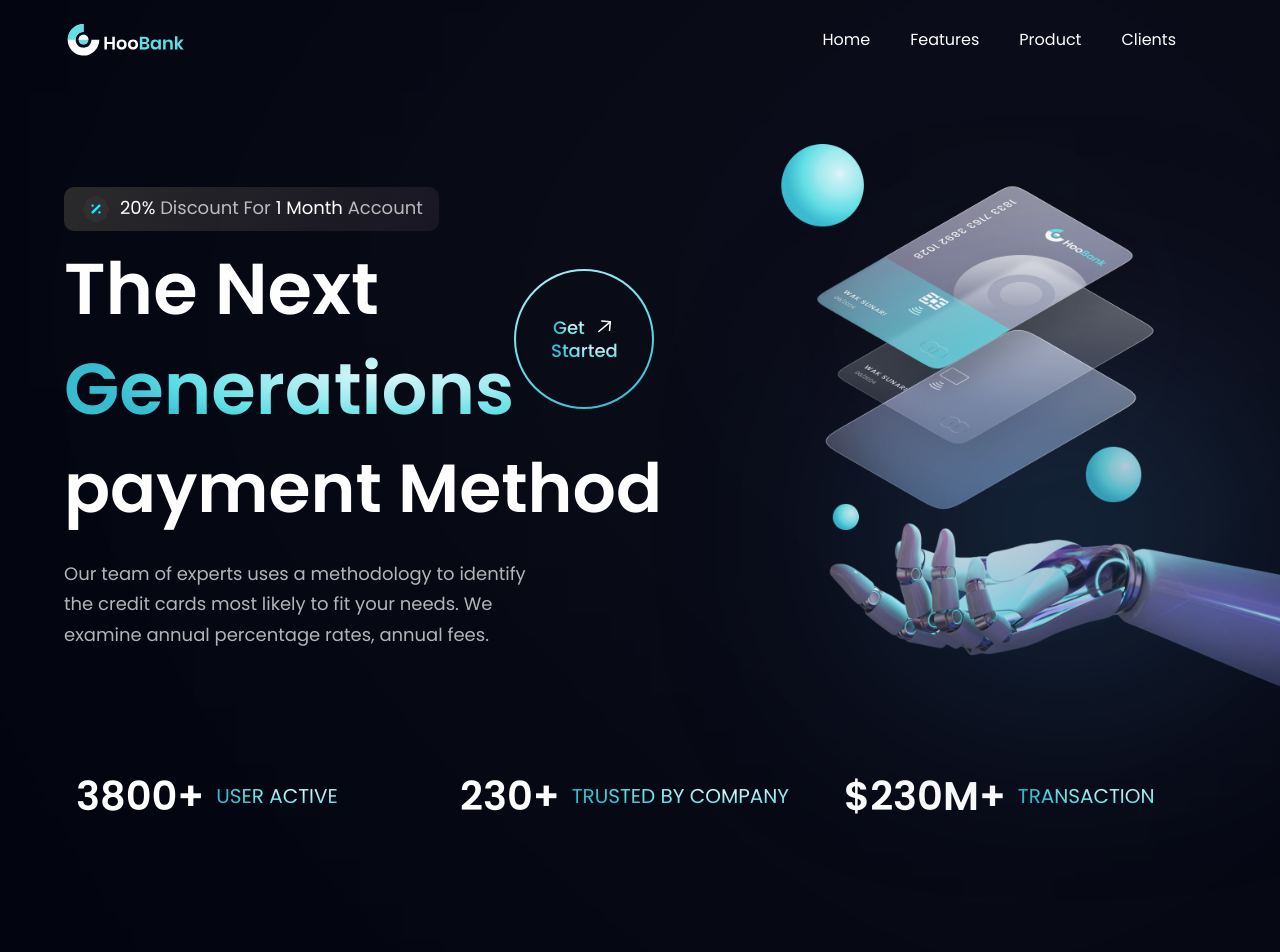
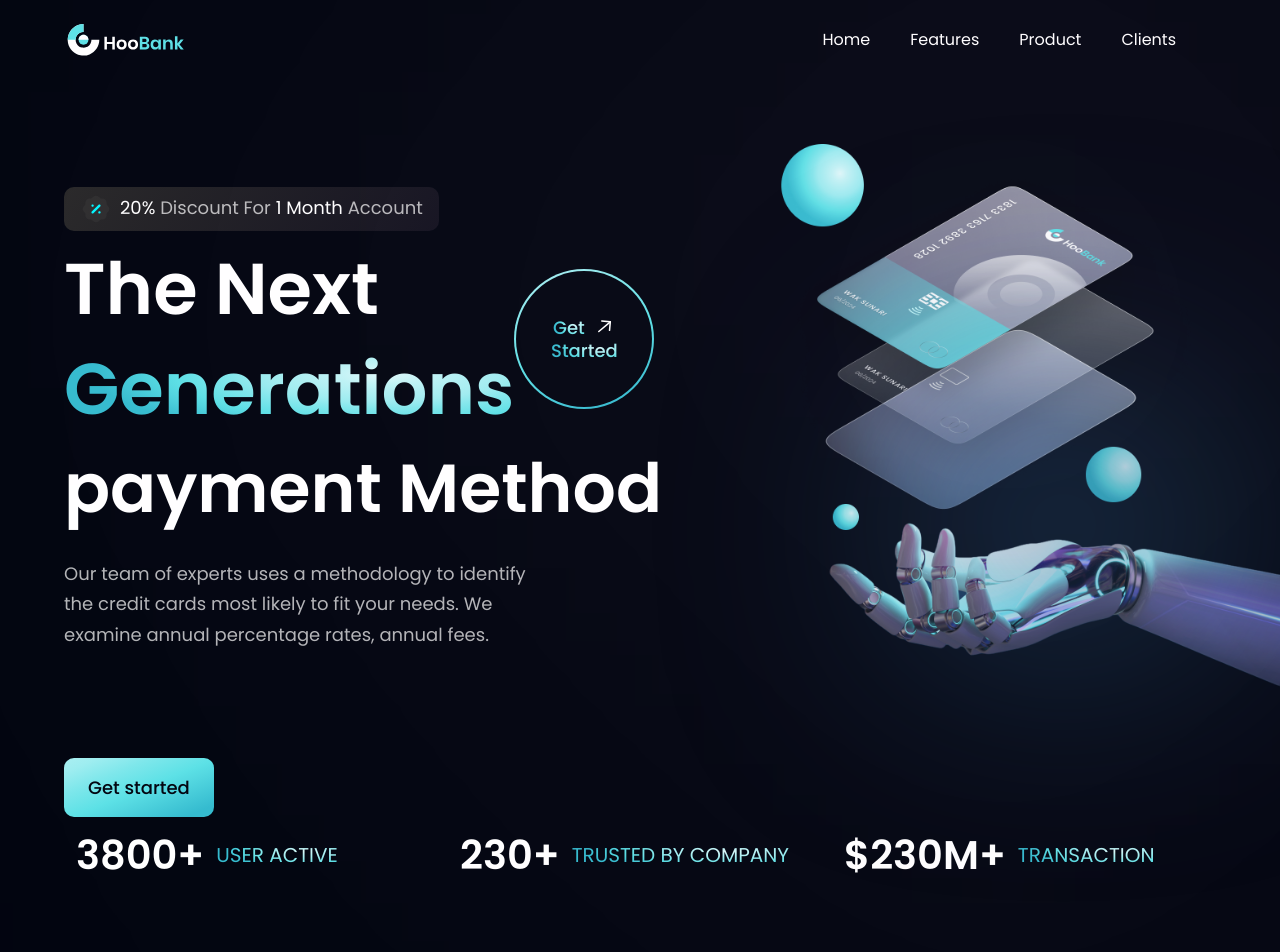
Before and after one commit to saadismail01/Bank_Web, a React (Vite) app: page / in a window 1280 px wide. Shown: the top 952 px of the page. Built offline with nearby package versions, Linux system fonts and the light colour scheme.

Commit message:
add the new style for btn

```diff
--- a/src/components/Button.jsx
+++ b/src/components/Button.jsx
@@ -1,8 +1,16 @@
+/* eslint-disable react/prop-types */
 import React from "react";
 React;
 
-const Button = () => {
-  return <div></div>;
+const Button = ({ styles }) => {
+  return (
+    <button
+      type="button"
+      className={`py-4 px-6 bg-blue-gradient font-poppins font-medium text-[18px] text-primary outline-none ${styles} rounded-[10px]`}
+    >
+      Get started
+    </button>
+  );
 };
 
 export default Button;
```
